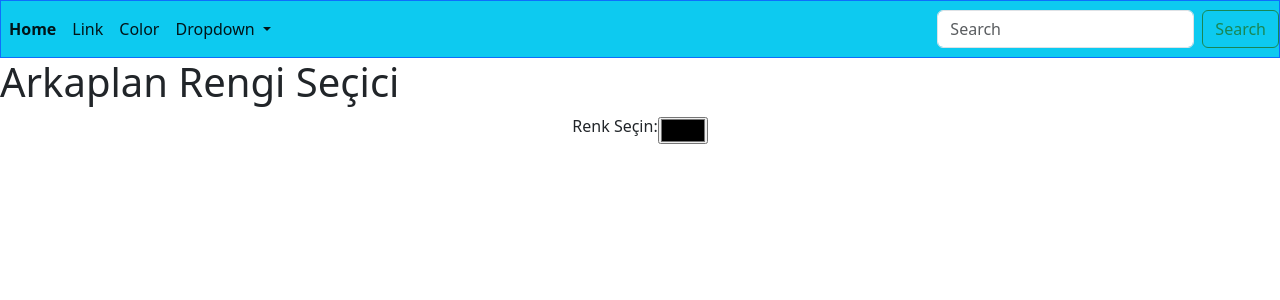
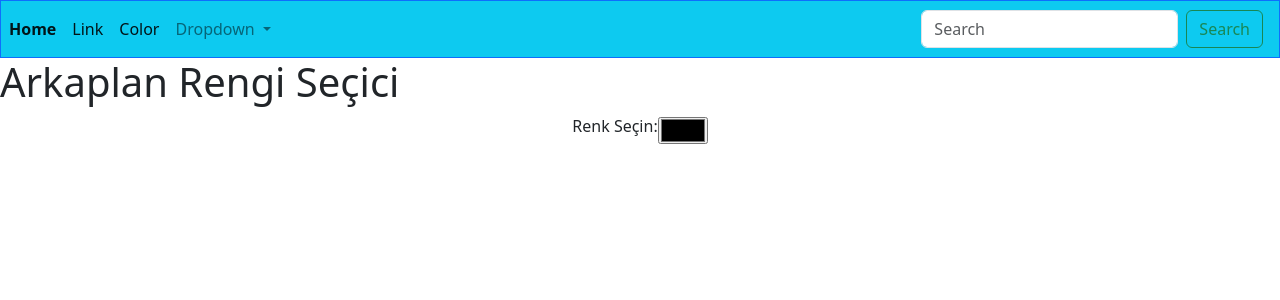
Before and after one commit to ZeuSydez/zehard, a Flask app: page /color in a window 1280 px wide. Shown: the top 300 px of the page. Run offline with Flask 2, Linux system fonts and the light colour scheme; some libraries are stand-ins or nearby versions.

Commit message:
ufak css degisikleri

```diff
--- a/project/static/css/main.css
+++ b/project/static/css/main.css
@@ -11,3 +11,7 @@ form{
     justify-content: center;
     align-items: center;
 }
+.send{
+    display: flex;
+    justify-content: left;
+}
--- a/project/templates/_base.html
+++ b/project/templates/_base.html
@@ -1,6 +1,5 @@
 <!DOCTYPE html>
 <html lang="en">
-
 <head>
     <meta charset="UTF-8">
     <meta name="viewport" content="width=device-width, initial-scale=1.0">
@@ -11,8 +10,6 @@
         integrity="sha384-9ndCyUaIbzAi2FUVXJi0CjmCapSmO7SnpJef0486qhLnuZ2cdeRhO02iuK6FUUVM" crossorigin="anonymous">
     <link rel="stylesheet" href="{{ url_for('static', filename='css/main.css') }}">
 </head>
-
-
 <body>
 <div class="border border-1 border-primary">
     <nav class="navbar navbar-expand-lg navbar-light bg-info">
@@ -24,11 +21,10 @@
                 <li class="nav-item active">
                     <a class="nav-link" href="#">Link</a>
                 </li>
-                <li class="nav-item active dropdown">
                 <li class="nav-item active">
                     <a class="nav-link" href="/color">Color</a>
                 </li>
-                <li class="nav-item dropdown active">
+                <li class="nav-item dropdown">
                     <a class="nav-link dropdown-toggle" href="#" id="navbarDropdown" role="button"
                         data-toggle="dropdown" aria-haspopup="true" aria-expanded="false">
                         Dropdown
@@ -41,7 +37,7 @@
                     </div>
                 </li>
             </ul>
-            <form class="form-inline my-2 my-lg-0">
+            <form class="form-inline my-2 my-lg-0 mr-3" >
                 <input class="form-control mr-sm-2" type="search" placeholder="Search" aria-label="Search">
                 <button class="btn btn-outline-success my-2 my-sm-0" type="submit">Search</button>
             </form>
@@ -63,5 +59,4 @@
         integrity="sha384-JZR6Spejh4U02d8jOt6vLEHfe/JQGiRRSQQxSfFWpi1MquVdAyjUar5+76PVCmYl"
         crossorigin="anonymous"></script>
 </body>
-
 </html>
```
Also changed, not shown: project/templates/minecraft.html (+5 -5 lines).
